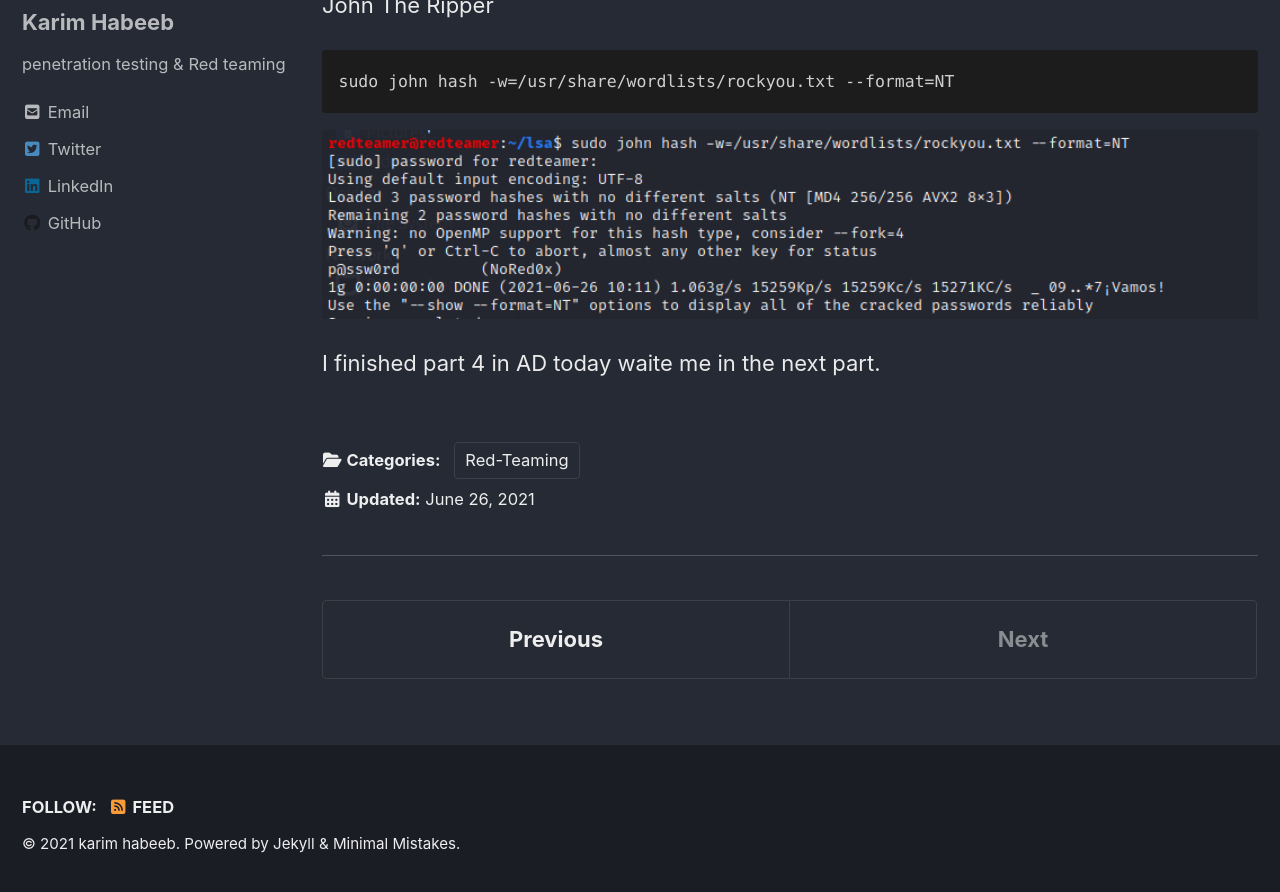
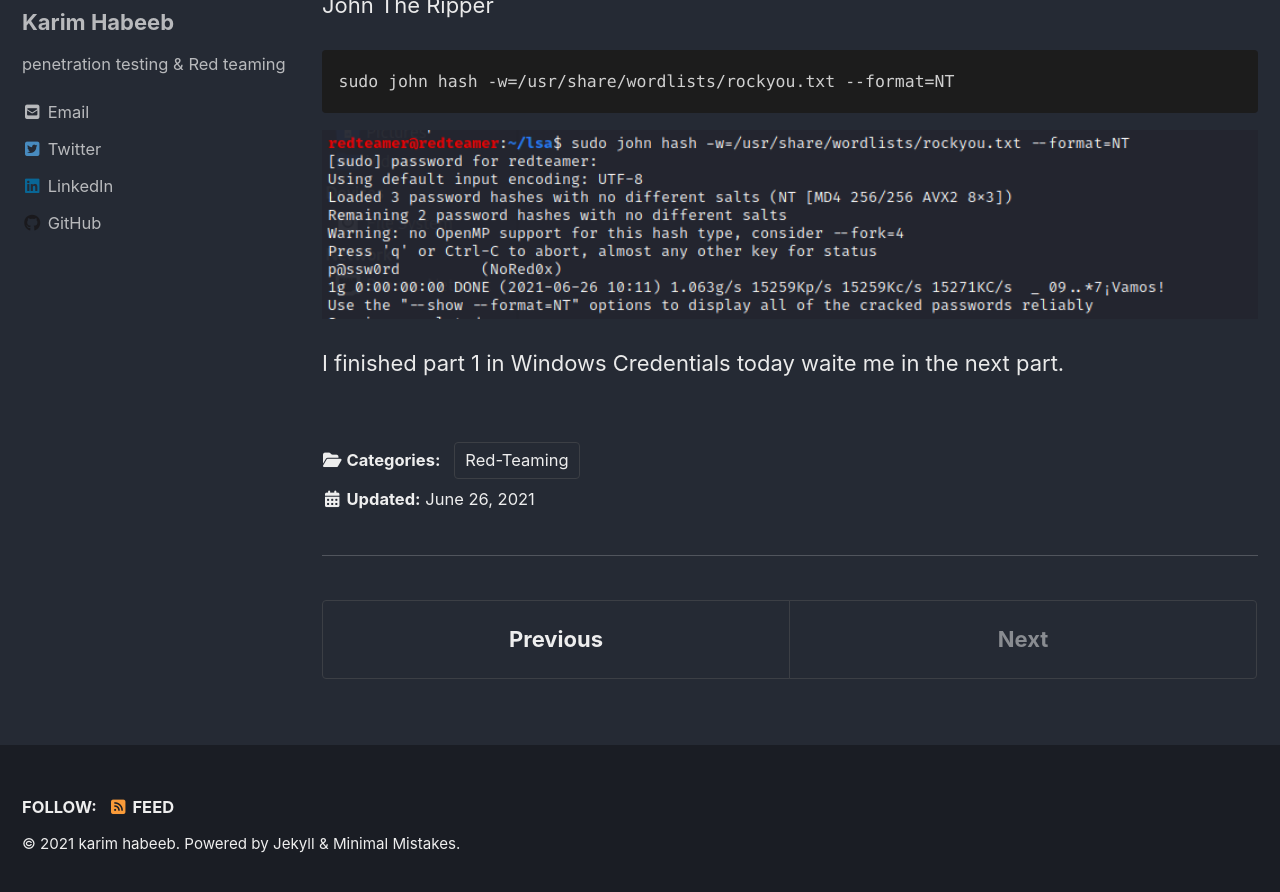
Before and after one commit to NoRed0x/NoRed0x.github.io, a Jekyll site: the page built from _posts/Red-Teaming/2021-06-26-Windows Credentials-SAM-Database-part-1.md, in a window 1280 px wide and 900 px high, scrolled down 10396 px. Shown: the top 892 px of the window. Built offline with Jekyll 4.4.1, drawn with Linux system fonts in a browser that asks for light colours; cached includes are drawn as plain includes; nearby versions of some CDN libraries.

Commit message:
Update 2021-06-26-Windows Credentials-SAM-Database-part-1.md

````diff
--- a/_posts/Red-Teaming/2021-06-26-Windows Credentials-SAM-Database-part-1.md
+++ b/_posts/Red-Teaming/2021-06-26-Windows Credentials-SAM-Database-part-1.md
@@ -180,4 +180,4 @@ sudo john hash -w=/usr/share/wordlists/rockyou.txt --format=NT
 ```
 <img src="/img/cred1/john.PNG" alt="Getting-gz" width="1000" height="200">
 
-I finished part 4 in AD  today waite me in the next part.
+I finished part 1 in Windows Credentials today waite me in the next part.
````
